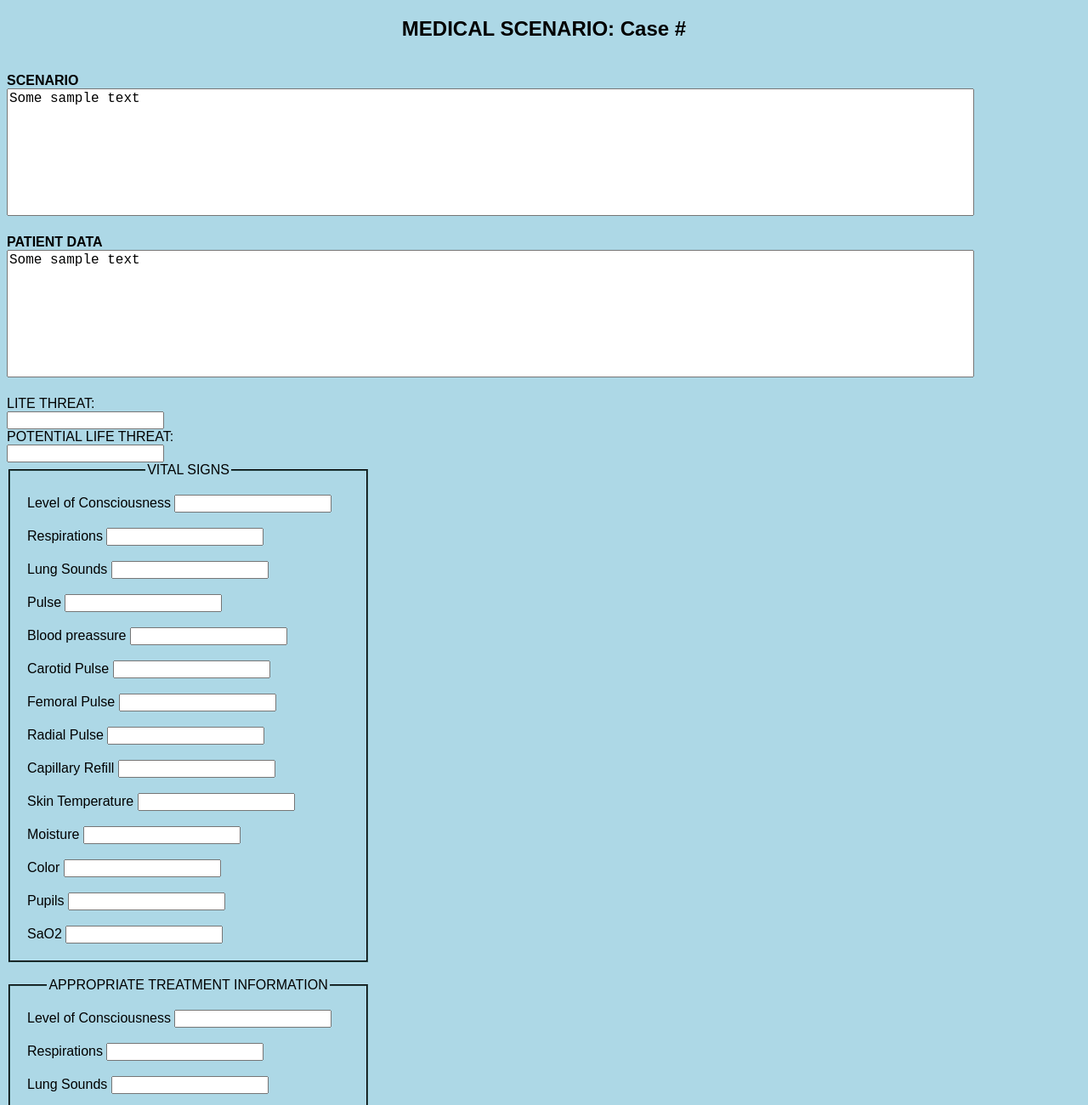
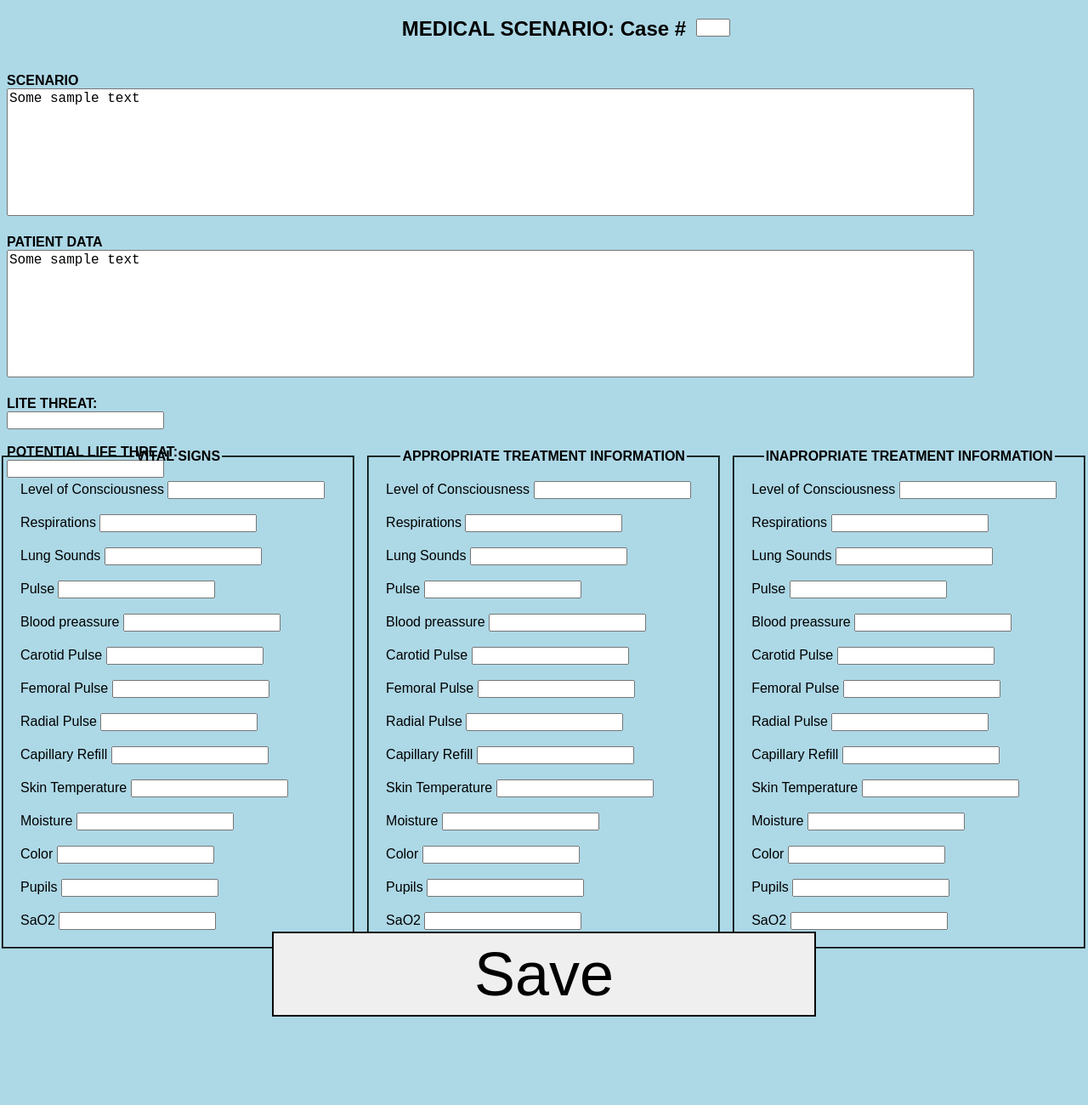
Before and after one commit to boston1998/JavaMedTestGen, a plain HTML site: page teacher.html in a window 1280 px wide. Shown: the top 1300 px of the page at 85% size. After the commit the page ends 1196 px from the top, so only its background shows below. Drawn offline with Linux system fonts and the light colour scheme.

Commit message:
more pretty form

```diff
--- a/styles.css
+++ b/styles.css
@@ -8,13 +8,14 @@ legend {
 }
 
 fieldset {
-	width: 30%;
+	width: 29%;
 	border-color: darkslategray;
 	padding: 20px;
 }
 
 #title {
 	text-align:center;
+	top:5%;
 }
 
 textarea {
@@ -24,3 +25,39 @@ textarea {
 	resize: none;
 	font-size:large;
 }
+
+#vitals{
+	position:absolute;
+	left:0%;
+	top:66%
+}
+
+#aTreatment{
+	position:absolute;
+	left:33.6%;
+	top:66%
+}
+
+#iTreatment{
+	position:absolute;
+	left:67.2%;
+	top:66%
+}
+
+#save{
+	position:absolute;
+	top:137%;
+	left:25%;
+	width:50%;
+	height:100px;
+	font-size:72px;
+	border: 2px solid black;
+	transition-duration: 0.4s;
+}
+
+#caseNum{
+	position:absolute;
+	width: 2.5%;
+	top:2.7%;
+	left:64%;
+}
--- a/teacher.html
+++ b/teacher.html
@@ -6,17 +6,19 @@
 </head>
 <body>
 	<form>
-			<h2 id = "title">MEDICAL SCENARIO: Case #</h2><br>
+			<h2 id = "title">MEDICAL SCENARIO: Case # <input type = "number", id="caseNum"></input></h2>
+			<br>
 			<b>SCENARIO</b><br>
 			<textarea id = "scenario">Some sample text</textarea><br><br>
 			<b>PATIENT DATA</b><br>
 			<textarea id = "patientData">Some sample text</textarea>
-		<br><br>LITE THREAT: <br>
-		<input type = "text", id = "lifeThreat"></input><br>
-		POTENTIAL LIFE THREAT:
+		<br><br><b>LITE THREAT:</b> <br>
+		<input type = "text", id = "lifeThreat"></input><br><br>
+		<b>POTENTIAL LIFE THREAT:</b>
 		<br><input type = "text", id = "pLifeThreat"></input><br>
+		<div>
 			<fieldset id="vitals">
-			<legend>VITAL SIGNS</legend>
+				<legend><b>VITAL SIGNS</b></legend>
 				Level of Consciousness <input type = "text", id = "con"></input><br><br>
 				Respirations <input type = "number", id = "resp"></input><br><br>
 				Lung Sounds <input type = "text", id = "lung"></input><br><br>
@@ -34,7 +36,7 @@
 			</fieldset>
 			<br>
 			<fieldset id="aTreatment">
-			<legend>APPROPRIATE TREATMENT INFORMATION</legend>
+				<legend><b>APPROPRIATE TREATMENT INFORMATION</b></legend>
 				Level of Consciousness <input type = "text", id = "acon"></input><br><br>
 				Respirations <input type = "number", id = "aresp"></input><br><br>
 				Lung Sounds <input type = "text", id = "alung"></input><br><br>
@@ -52,7 +54,7 @@
 			</fieldset>
 			<br>
 			<fieldset id="iTreatment">
-			<legend>INAPROPRIATE TREATMENT INFORMATION</legend>
+				<legend><b>INAPROPRIATE TREATMENT INFORMATION</b></legend>
 				Level of Consciousness <input type = "text", id = "icon"></input><br><br>
 				Respirations <input type = "number", id = "iresp"></input><br><br>
 				Lung Sounds <input type = "text", id = "ilung"></input><br><br>
@@ -68,7 +70,8 @@
 				Pupils <input type = "text", id = "ipupil"></input><br><br>
 				SaO2 <input type = "number", id = "isao2"></input>
 			</fieldset>
+		</div>
 	</form>
-	<input type = "submit", id = "submit"></input>
+	<button id = "save">Save</button>
 </body>
 </html>
```
Lines whose indentation alone changed are shown as unchanged.
